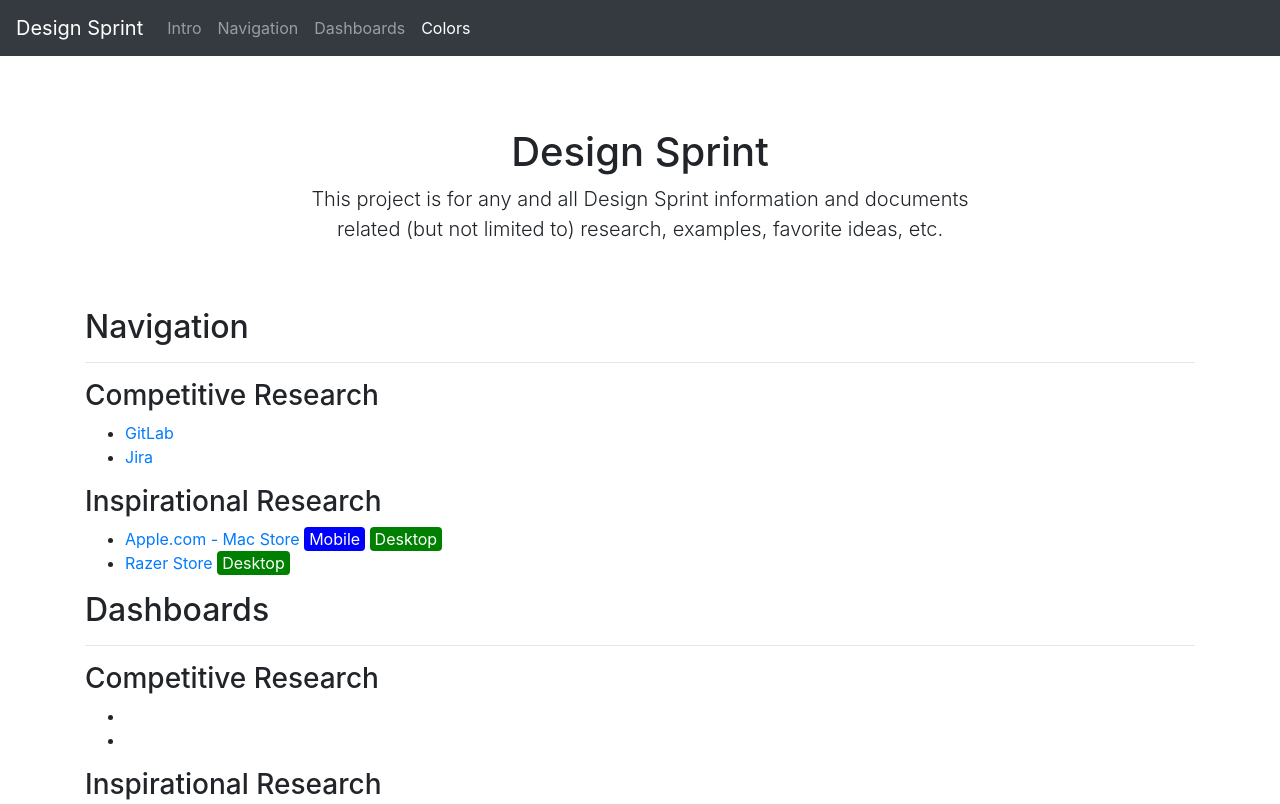
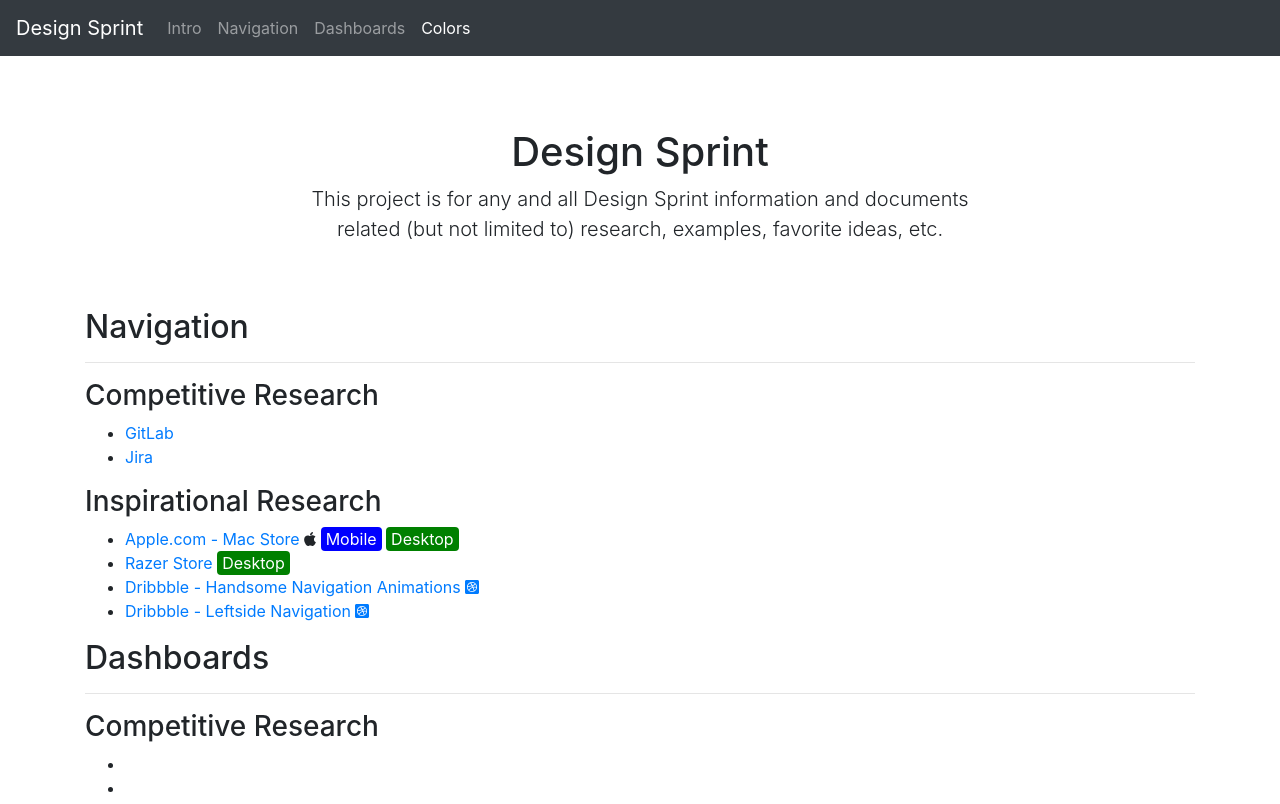
Before and after one commit to AdamJ/DesignSprint, a website: page index.html in a window 1280 px wide. Shown: the top 804 px of the page. Drawn offline with nearby package versions, Linux system fonts and the light colour scheme.

Commit message:
add font awesome 5

```diff
--- a/index.html
+++ b/index.html
@@ -63,10 +63,16 @@
       <h3>Inspirational Research</h3>
       <ul>
         <li>
-          <a href="https://www.apple.com/mac/">Apple.com - Mac Store</a> <span class="tag-mobile">Mobile</span> <span class="tag-desktop">Desktop</span>
+          <a href="https://www.apple.com/mac/">Apple.com - Mac Store</a> <i class="fab fa-apple"></i> <span class="tag-mobile">Mobile</span> <span class="tag-desktop">Desktop</span>
         </li>
         <li>
           <a href="https://www.razerzone.com/gaming-laptops">Razer Store</a> <span class="tag-desktop">Desktop</span>
+        </li>
+        <li>
+          <a href="https://dribbble.com/shots/1804653-Handsome-Navigation-Animations">Dribbble - Handsome Navigation Animations <i class="fab fa-dribbble-square"></i></a>
+        </li>
+        <li>
+          <a href="https://dribbble.com/shots/591601-Leftside/attachments/46769">Dribbble - Leftside Navigation <i class="fab fa-dribbble-square"></i></a>
         </li>
       </ul>
     </section>
@@ -127,6 +133,7 @@
   <script src="https://maxcdn.bootstrapcdn.com/bootstrap/4.0.0-beta.2/js/bootstrap.min.js" integrity="sha384-alpBpkh1PFOepccYVYDB4do5UnbKysX5WZXm3XxPqe5iKTfUKjNkCk9SaVuEZflJ"
     crossorigin="anonymous"></script>
   <script src="https://cdnjs.cloudflare.com/ajax/libs/jquery-easing/1.3/jquery.easing.min.js"></script>
+  <script defer src="https://use.fontawesome.com/releases/v5.0.1/js/all.js"></script>
   <script src="js/site.js"></script>
 
 </body>
--- a/package.json
+++ b/package.json
@@ -1,6 +1,6 @@
 {
-  "name": "25thMasonicDistrict",
-  "title": "25th Masonic District",
+  "name": "DesignSprint",
+  "title": "Design Sprint Inspiration and Ideas",
   "homepage": "https://mindreeper2420.github.com/DesignSprint",
   "version": "0.1.0",
   "scripts": {
```
